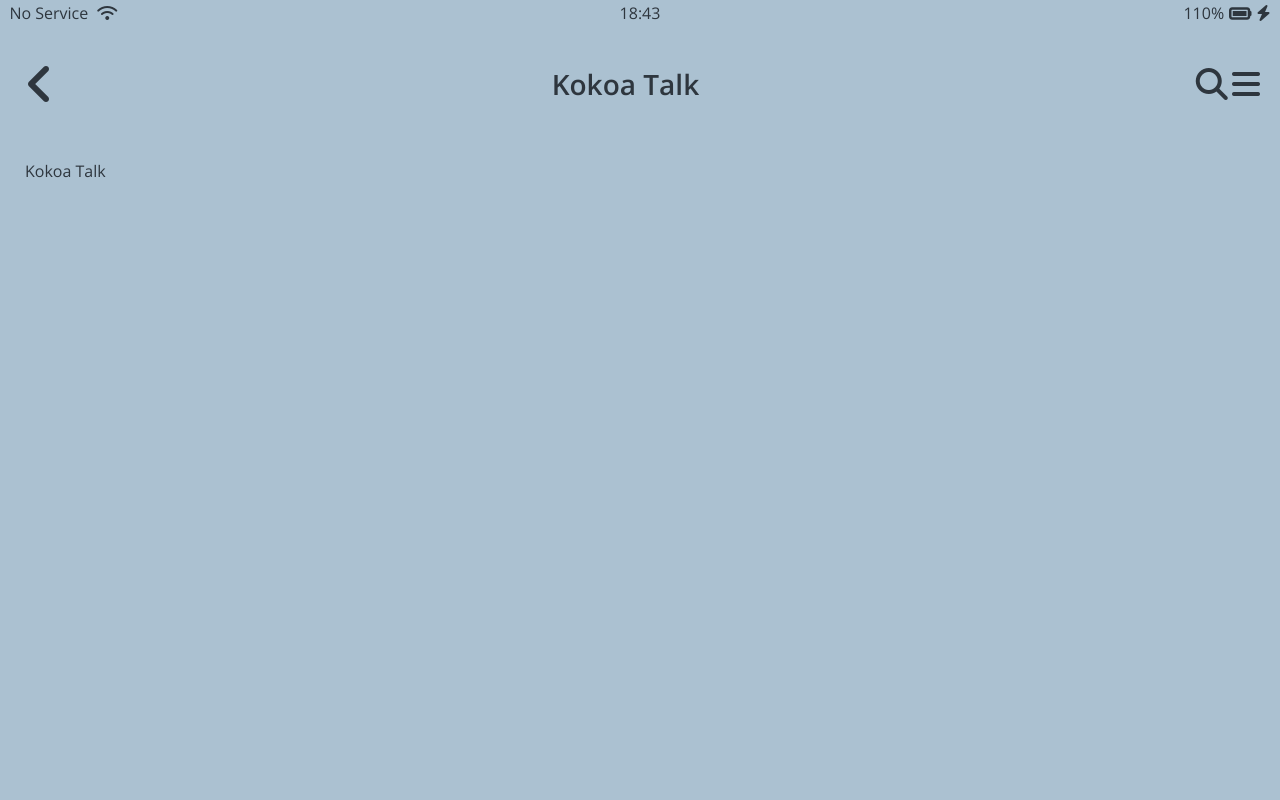
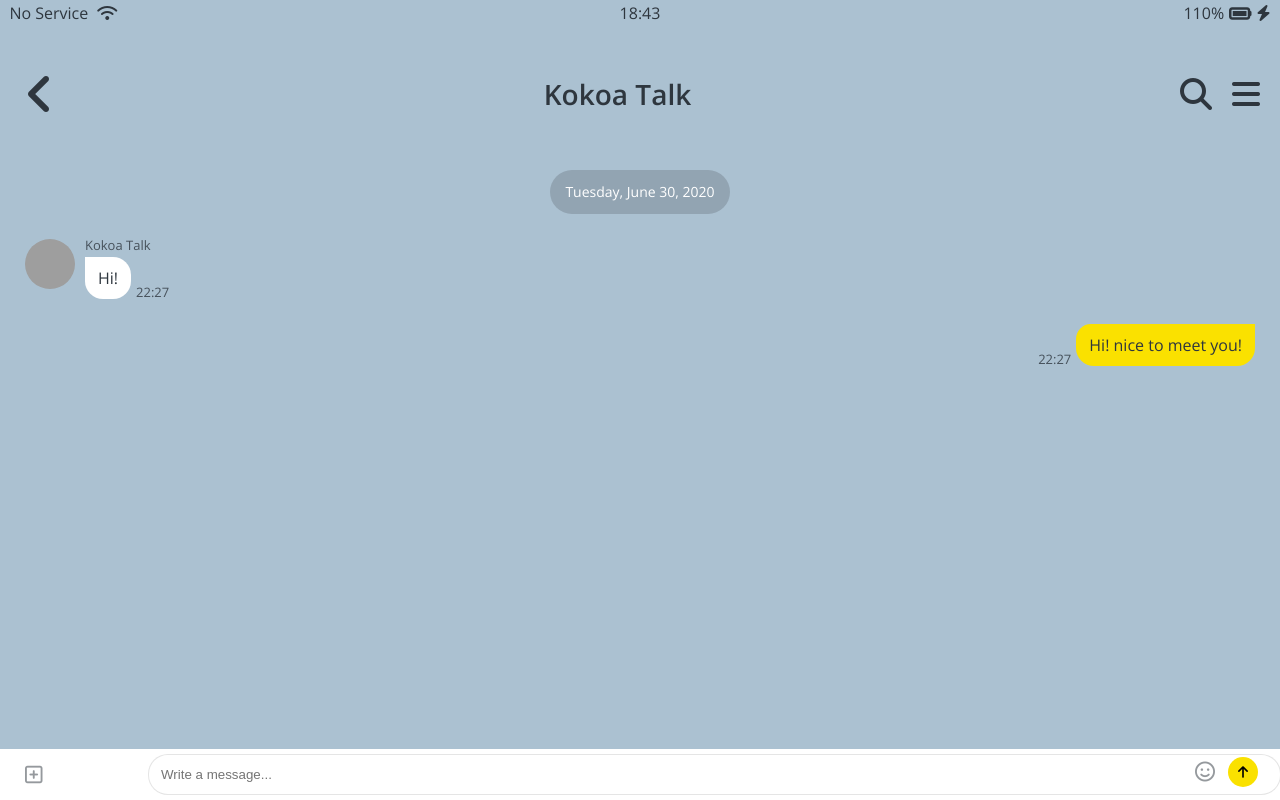
Before and after one commit to pdy1207/kokoa-clone-2022, a plain HTML site: page chat.html in a window 1280 px wide. Drawn offline with nearby package versions, Linux system fonts and the light colour scheme; grey boxes are pictures that could not be loaded.

Commit message:
nav Animation

```diff
--- a/chat.html
+++ b/chat.html
@@ -38,7 +38,43 @@
       </div>
     </header>
 
-    <main class="main-screen2">Kokoa Talk</main>
+    <main class="main-screen2 main-chat">
+      <div class="chat__timestamp">Tuesday, June 30, 2020</div>
+
+      <div class="message-row">
+        <img
+          src="https://icons.veryicon.com/png/o/internet--web/common-social-site-icons-for-the-web/kakaotalk-1.png"
+        />
+        <div class="message-row__content">
+          <span class="message__author">Kokoa Talk</span>
+          <div class="message__info">
+            <span class="message__bubble">Hi!</span>
+            <span class="message__time">22:27</span>
+          </div>
+        </div>
+      </div>
+      <div class="message-row message-row--own">
+        <div class="message-row__content">
+          <div class="message__info">
+            <span class="message__bubble">Hi! nice to meet you!</span>
+            <span class="message__time">22:27</span>
+          </div>
+        </div>
+      </div>
+    </main>
+
+    <form class="reply">
+      <div class="reply__column">
+        <i class="far fa-plus-square fa-lg"></i>
+      </div>
+      <div class="reply__column">
+        <input type="text" placeholder="Write a message..." />
+        <i class="far fa-smile fa-lg"></i>
+        <button>
+          <i class="fas fa-arrow-up"></i>
+        </button>
+      </div>
+    </form>
 
     <script
       src="https://kit.fontawesome.com/e53b3f6679.js"
--- a/css/components/alt-screen-header.css
+++ b/css/components/alt-screen-header.css
@@ -4,6 +4,9 @@
   display: flex;
   justify-content: center;
   align-items: center;
+}
+.alt-header__coumn {
+  width: 33%;
 }
 .alt-header__title {
   font-size: 28px;
@@ -12,6 +15,14 @@
 .alt-header__column:first-child {
   margin-right: auto;
 }
+.alt-header__column:nth-child(2) {
+  text-align: center;
+}
 .alt-header__column:last-child {
   margin-left: auto;
+  display: flex;
+  justify-content: flex-end;
 }
+.alt-header__column span:last-child {
+  margin-left: 20px;
+}
--- a/css/components/nav-bar.css
+++ b/css/components/nav-bar.css
@@ -16,8 +16,48 @@
   position: relative;
   color: #2e363e;
 }
+
+@keyframes notificationAnimation {
+  0% {
+    transform: none;
+  }
+  50% {
+    transform: translateY(-5px) rotateY(360deg);
+  }
+  100% {
+    transform: none;
+  }
+}
+
 .nav__notification {
   position: absolute;
   left: 15px;
   bottom: 15px;
+  animation: notificationAnimation 2s ease-in-out infinite;
 }
+
+@keyframes appearBtnAnimation {
+  from {
+    opacity: 0;
+  }
+  to {
+    opacity: 1;
+    transform: none;
+  }
+}
+
+.nav__btn {
+  transform: translateY(50px);
+  opacity: 0;
+  animation: appearBtnAnimation 0.3s ease-in-out forwards;
+}
+
+.nav__btn:nth-child(2) {
+  animation-delay: 0.2s;
+}
+.nav__btn:nth-child(3) {
+  animation-delay: 0.5s;
+}
+.nav__btn:last-child {
+  animation-delay: 0.8s;
+}
--- a/css/screens/chat.css
+++ b/css/screens/chat.css
@@ -1,3 +1,130 @@
 #chat-screen {
   background-color: #abc1d1;
 }
+#chat-screen .alt-header,
+#chat-screen .status-bar {
+  top: 0;
+  position: fixed;
+  width: 100%;
+  box-sizing: border-box;
+  background-color: #abc1d1;
+}
+#chat-screen .status-bar {
+  z-index: 2;
+}
+#chat-screen .alt-header {
+  top: 10px;
+  z-index: 1;
+}
+.main-chat {
+  margin-top: 150px;
+  display: flex;
+  flex-direction: column;
+  align-items: center;
+}
+.chat__timestamp {
+  color: white;
+  background-color: #92a4b2;
+  padding: 15px;
+  border-radius: 25px;
+  font-size: 14px;
+  margin-bottom: 25px;
+}
+.message-row {
+  width: 100%;
+  display: flex;
+  margin-bottom: 25px;
+}
+.message-row img {
+  width: 50px;
+  height: 50px;
+  border-radius: 50%;
+  margin-right: 10px;
+}
+.message__author {
+  margin-bottom: 5px;
+  display: block;
+}
+.message__info {
+  display: flex;
+  align-items: flex-end;
+}
+
+.message__bubble {
+  background-color: white;
+  padding: 13px;
+  border-radius: 18px;
+  border-top-left-radius: 0px;
+  margin-right: 5px;
+}
+.message__time,
+.message__author {
+  opacity: 0.8;
+  font-size: 13px;
+}
+.message-row--own {
+  justify-content: flex-end;
+}
+.message-row--own .message__bubble {
+  background-color: var(--yellow);
+  border-top-right-radius: 0;
+  border-top-left-radius: 15px;
+  margin-right: 0px;
+  margin-left: 5px;
+}
+.message-row--own .message__info {
+  flex-direction: row-reverse;
+}
+.reply {
+  position: fixed;
+  bottom: 0;
+  width: 100%;
+  background-color: white;
+  display: flex;
+  justify-content: space-between;
+  padding: 5px 25px;
+  box-sizing: border-box;
+  align-items: center;
+}
+.reply .reply__column:first-child {
+  width: 10%;
+}
+.reply .reply__column:last-child {
+  width: 90%;
+  position: relative;
+}
+.reply i {
+  opacity: 0.5;
+}
+
+.reply input {
+  padding: 12px;
+  width: 100%;
+  border: var(--main-border);
+  border-radius: 20px;
+}
+.reply__column:last-child > i,
+.reply__column:last-child button {
+  position: absolute;
+  right: -3px;
+  top: 3px;
+}
+.reply__column:last-child > i {
+  right: 40px;
+  top: 17px;
+}
+.reply__column button {
+  background-color: var(--yellow);
+  border: none;
+  width: 30px;
+  height: 30px;
+  border-radius: 50%;
+}
+.reply__column button i {
+  opacity: 1;
+}
+
+.reply__column button:focus,
+.reply__column button:active {
+  outline: none;
+}
--- a/css/screens/friends.css
+++ b/css/screens/friends.css
@@ -31,3 +31,27 @@
 .user-component__column i {
   align-items: center;
 }
+
+@keyframes hideSplashScreen {
+  from {
+    opacity: 1;
+  }
+  to {
+    opacity: 0;
+    visibility: hidden;
+  }
+}
+
+#splash-screen {
+  background-color: var(--yellow);
+  position: absolute;
+  height: 100vh;
+  width: 100vw;
+  top: 0;
+  display: flex;
+  justify-content: center;
+  align-items: center;
+  font-size: 122px;
+  animation: hideSplashScreen 0.3s ease-in-out forwards;
+  animation-delay: 1s;
+}
```
Also changed, not shown: chats.html (+1 -1 lines), find.html (+3 -3 lines), friends.html (+4 -2 lines), more.html (+1 -1 lines), settings.html (+0 -1 lines).
